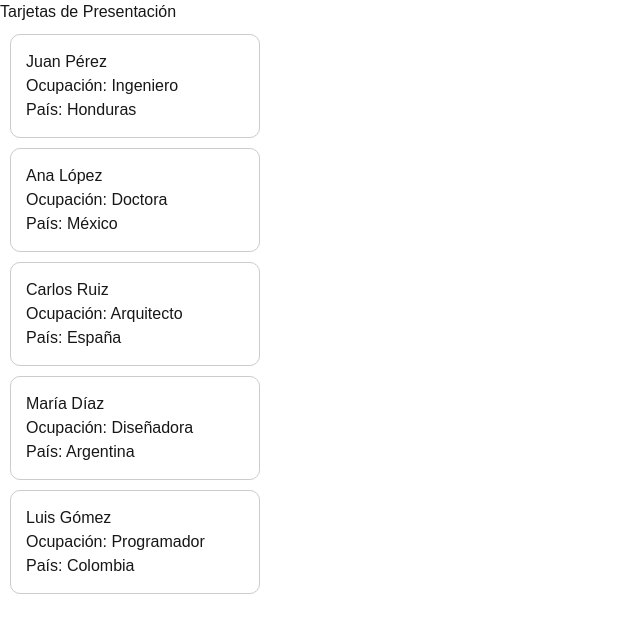
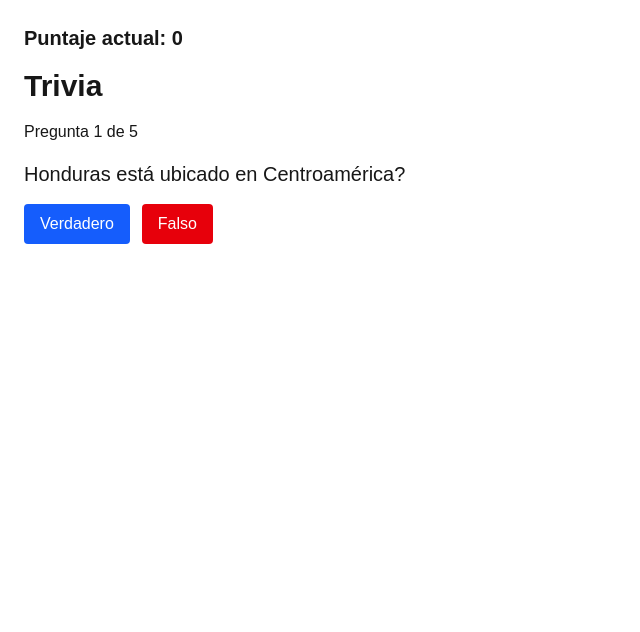
Before and after one commit to codisi97/TareasDesarolloWebII, a Next.js app: page / in a window 1280 px wide. Shown: the top 632 px of the page, without its empty margins (0-640 px from the left). Built offline with nearby package versions, Linux system fonts and the light colour scheme.

Commit message:
Ejercicio de prueba Juego de trivia

```diff
--- /dev/null
+++ b/src/app/Provider/TriviaProvider.tsx
@@ -0,0 +1,21 @@
+'use client';
+
+import { useState } from 'react';
+import { TriviaContext } from '../context/TriviaContext';
+import { Preguntas } from '../modelos/Preguntas';
+
+export function TriviaProvider({
+  children}: {
+  children: React.ReactNode;
+})
+{
+  const [preguntas, setPreguntas] = useState<Preguntas[]>([]);
+  return (
+    <TriviaContext.Provider
+      value={{
+        preguntas,
+        setPreguntas,
+      }}>{children}
+    </TriviaContext.Provider>
+  );
+}
--- a/src/app/componentes/ComponentePadre.tsx
+++ /dev/null
@@ -1,41 +0,0 @@
-"use client";
-
-import { useEffect, useState } from "react";
-import TarjetaPersona from "./TarjetaPersona";
-
-type Persona = {
-  nombre: string;
-  ocupacion: string;
-  pais: string;
-};
-
-export default function ComponentePadre() {
-  const [personas, setPersonas] = useState<Persona[]>([]);
-
-  useEffect(() => {
-    setPersonas([
-      { nombre: "Juan Pérez", ocupacion: "Ingeniero", pais: "Honduras" },
-      { nombre: "Ana López", ocupacion: "Doctora", pais: "México" },
-      { nombre: "Carlos Ruiz", ocupacion: "Arquitecto", pais: "España" },
-      { nombre: "María Díaz", ocupacion: "Diseñadora", pais: "Argentina" },
-      { nombre: "Luis Gómez", ocupacion: "Programador", pais: "Colombia" },
-    ]);
-  }, []);
-
-  return (
-    <section>
-      <h1>Tarjetas de Presentación</h1>
-
-      <div>
-        {personas.map((persona, index) => (
-          <TarjetaPersona
-            key={index}
-            nombre={persona.nombre}
-            ocupacion={persona.ocupacion}
-            pais={persona.pais}
-          />
-        ))}
-      </div>
-    </section>
-  );
-}
--- a/src/app/componentes/TarjetaPersona.tsx
+++ /dev/null
@@ -1,23 +0,0 @@
-type TarjetaPersonaProps = {
-  nombre: string;
-  ocupacion: string;
-  pais: string;
-};
-
-export default function TarjetaPersona(props: TarjetaPersonaProps) {
-  return (
-    <div
-      style={{
-        border: "1px solid #ccc",
-        borderRadius: "10px",
-        padding: "15px",
-        margin: "10px",
-        width: "250px",
-      }}
-    >
-      <h2>{props.nombre}</h2>
-      <p>Ocupación: {props.ocupacion}</p>
-      <p>País: {props.pais}</p>
-    </div>
-  );
-}
--- /dev/null
+++ b/src/app/context/TriviaContext.tsx
@@ -0,0 +1,11 @@
+'use client';
+import { createContext, useState } from 'react';
+import { Preguntas } from '../modelos/Preguntas';
+
+
+export const TriviaContext = createContext({
+  preguntas: [] as Preguntas[],
+  setPreguntas: (preguntas: Preguntas[]) => {},
+
+
+});
--- a/src/app/layout.tsx
+++ b/src/app/layout.tsx
@@ -1,6 +1,7 @@
 import type { Metadata } from "next";
 import { Geist, Geist_Mono } from "next/font/google";
 import "./globals.css";
+import { TriviaProvider } from "./Provider/TriviaProvider";
 
 const geistSans = Geist({
   variable: "--font-geist-sans",
@@ -27,7 +28,11 @@ export default function RootLayout({
       lang="en"
       className={`${geistSans.variable} ${geistMono.variable} h-full antialiased`}
     >
-      <body className="min-h-full flex flex-col">{children}</body>
+      <body className="min-h-full flex flex-col">
+        <TriviaProvider>
+          {children}
+        </TriviaProvider>
+      </body>
     </html>
   );
 }
--- /dev/null
+++ b/src/app/modelos/Preguntas.ts
@@ -0,0 +1,9 @@
+
+export interface Preguntas {
+  idPreguntas: string;
+  DescripcionPregunta: string;
+  opcionRespuesta1: boolean;
+  opcionRespuesta2: boolean;
+  respuestaCorrecta: boolean;
+  puntajePregunta: number;
+}
--- a/src/app/page.tsx
+++ b/src/app/page.tsx
@@ -1,9 +1,149 @@
-import ComponentePadre from "./componentes/ComponentePadre";
+'use client';
+
+import { useContext, useEffect, useState } from "react";
+import { TriviaContext } from "./context/TriviaContext";
 
 export default function Home() {
+  const { preguntas, setPreguntas } = useContext(TriviaContext);
+
+  const [preguntaActual, setPreguntaActual] = useState(0);
+  const [respuestaSeleccionada, setRespuestaSeleccionada] = useState<boolean | null>(null);
+  const [mensaje, setMensaje] = useState("");
+  const [puntaje, setPuntaje] = useState(0);
+
+  useEffect(() => {
+    setPreguntas([
+      {
+        idPreguntas: "1",
+        DescripcionPregunta: "Honduras está ubicado en Centroamérica?",
+        opcionRespuesta1: true,
+        opcionRespuesta2: false,
+        respuestaCorrecta: true,
+        puntajePregunta: 1,
+      },
+      {
+        idPreguntas: "2",
+        DescripcionPregunta: "La bandera de Italia es verde, blanca y naranja?",
+        opcionRespuesta1: true,
+        opcionRespuesta2: false,
+        respuestaCorrecta: false,
+        puntajePregunta: 1,
+      },
+      {
+        idPreguntas: "3",
+        DescripcionPregunta: "Messi jugo por 15 años en el real madrid?",
+        opcionRespuesta1: true,
+        opcionRespuesta2: false,
+        respuestaCorrecta: false,
+        puntajePregunta: 1,
+      },
+      {
+        idPreguntas: "4",
+        DescripcionPregunta: "Spiderman es un personaje de dc comics?",
+        opcionRespuesta1: true,
+        opcionRespuesta2: false,
+        respuestaCorrecta: false,
+        puntajePregunta: 1,
+      },
+      {
+        idPreguntas: "5",
+        DescripcionPregunta: "Shrek es una pelicula de un ogro verde?",
+        opcionRespuesta1: true,
+        opcionRespuesta2: false,
+        respuestaCorrecta: true,
+        puntajePregunta: 1,
+      },
+    ]);
+  }, [setPreguntas]);
+
+  const responderPregunta = (respuesta: boolean) => {
+    const pregunta = preguntas[preguntaActual];
+
+    setRespuestaSeleccionada(respuesta);
+
+    if (respuesta === pregunta.respuestaCorrecta) {
+      setMensaje("Respuesta correcta");
+      setPuntaje(puntaje + pregunta.puntajePregunta);
+    } else {
+      setMensaje("Respuesta incorrecta");
+    }
+  };
+
+  const siguientePregunta = () => {
+    setPreguntaActual(preguntaActual + 1);
+    setRespuestaSeleccionada(null);
+    setMensaje("");
+  };
+
+  const reiniciarJuego = () => {
+    setPreguntaActual(0);
+    setRespuestaSeleccionada(null);
+    setMensaje("");
+    setPuntaje(0);
+  };
+
+  if (preguntas.length === 0) {
+    return <p>Cargando preguntas...</p>;
+  }
+
+  if (preguntaActual >= preguntas.length) {
+    return (
+      <main className="p-6">
+        <h1 className="text-3xl font-bold">Juego terminado</h1>
+        <p>Puntaje final: {puntaje}</p>
+
+        <button
+          onClick={reiniciarJuego}
+          className="bg-blue-600 text-white px-4 py-2 rounded mt-4"
+        >
+          Reiniciar juego
+        </button>
+      </main>
+    );
+  }
+
+  const pregunta = preguntas[preguntaActual];
+
   return (
-    <main>
-      <ComponentePadre />
+    <main className="p-6">
+      <header>
+        <h2 className="text-xl font-bold">Puntaje actual: {puntaje}</h2>
+      </header>
+
+      <h1 className="text-3xl font-bold mt-4">Trivia</h1>
+
+      <p className="mt-4">
+        Pregunta {preguntaActual + 1} de {preguntas.length}
+      </p>
+
+      <h2 className="text-xl mt-4">{pregunta.DescripcionPregunta}</h2>
+
+      <button
+        onClick={() => responderPregunta(true)}
+        disabled={respuestaSeleccionada !== null}
+        className="bg-blue-600 text-white px-4 py-2 rounded mr-3 mt-4 disabled:bg-gray-500"
+      >
+        Verdadero
+      </button>
+
+      <button
+        onClick={() => responderPregunta(false)}
+        disabled={respuestaSeleccionada !== null}
+        className="bg-red-600 text-white px-4 py-2 rounded mt-4 disabled:bg-gray-500"
+      >
+        Falso
+      </button>
+
+      {mensaje && <p className="mt-4 font-bold">{mensaje}</p>}
+
+      {respuestaSeleccionada !== null && (
+        <button
+          onClick={siguientePregunta}
+          className="bg-green-600 text-white px-4 py-2 rounded mt-4 block"
+        >
+          Siguiente pregunta
+        </button>
+      )}
     </main>
   );
 }
```
